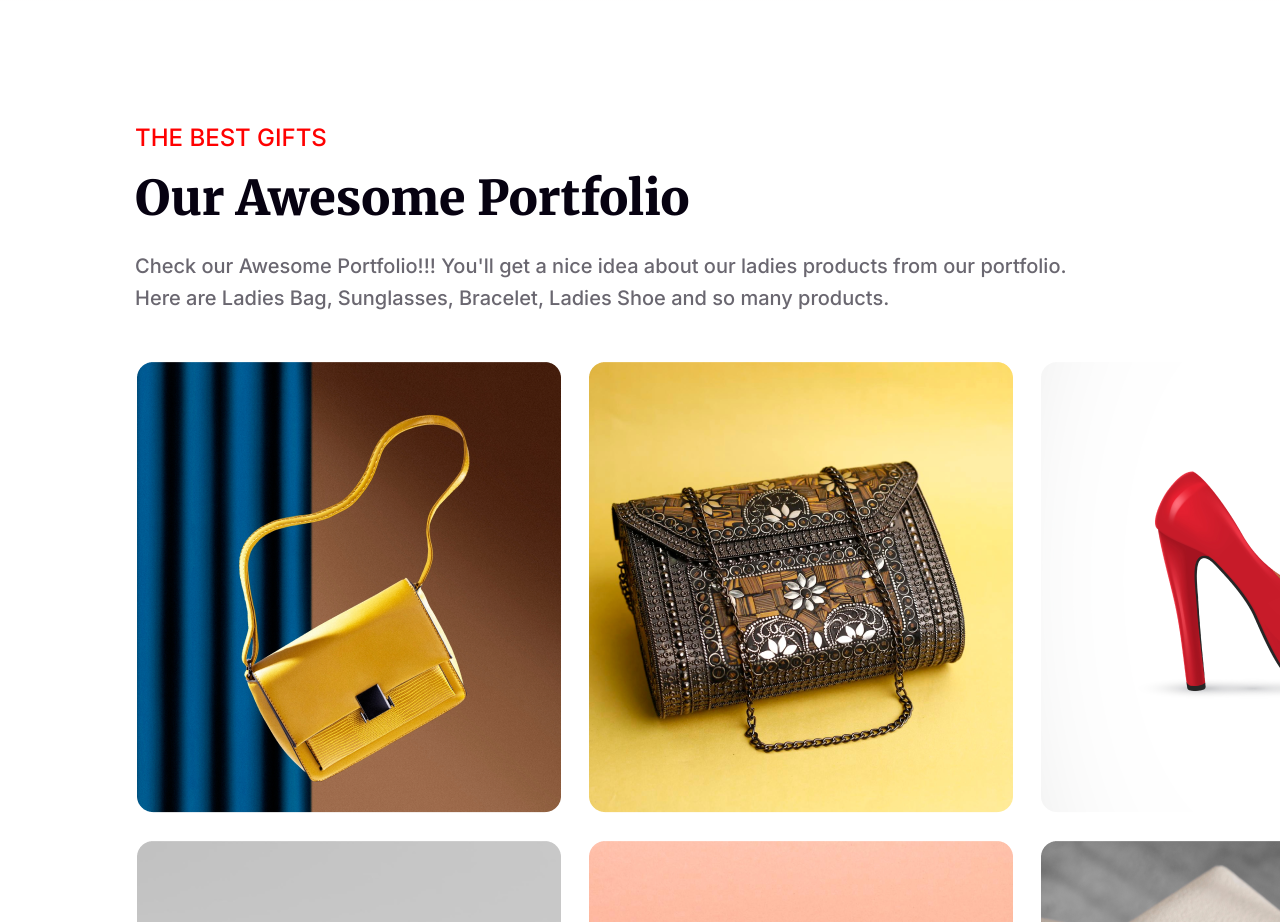
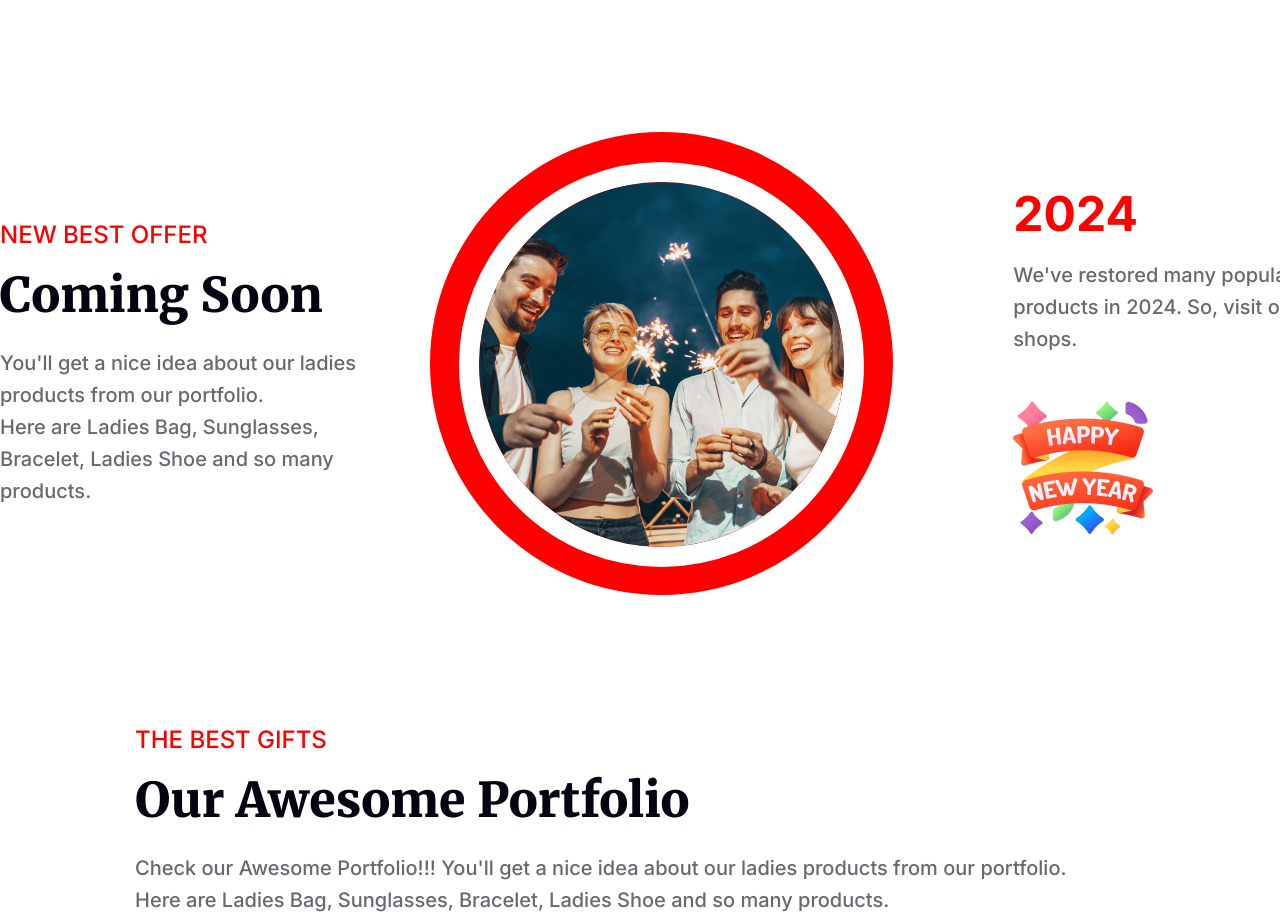
Before and after one commit to AbdulAzizChyMustakim/assignment-01-b9, a plain HTML site: page index.html in a window 1280 px wide. Shown: the part 2900-3822 px from the top of the page. Drawn offline with Linux system fonts and the light colour scheme.

Commit message:
bonus part done

```diff
--- a/index.html
+++ b/index.html
@@ -41,6 +41,24 @@
                    <button class="pdt-btn">join now</button>
             </div>
 
+        </section>
+        <!-- bonus part -->
+        <section class="bonus">
+            <div class="left">
+                <h5>NEW BEST OFFER</h5>
+                <h2>Coming Soon</h2>
+                <p> You'll get a nice idea about our ladies products from our portfolio. <br>
+                    Here are Ladies Bag, Sunglasses, Bracelet, Ladies Shoe and so many products.  </p>
+            </div>
+            <div class="bonus-img">
+                <div class="circle"><img src="resources/Ellipse 1.png" alt=""></div>
+
+            </div>
+            <div class="right">
+                <h3>2024</h3>
+                <p>We've restored many popular products in 2024. So, visit our shops.</p>
+                <img src="resources/Group 96.png" alt="">
+            </div>
         </section>
         <!-- portfolio part  -->
         <section class="portfolio-section">
--- a/styles.css
+++ b/styles.css
@@ -325,3 +325,89 @@ margin-bottom: 50px;
     font-weight: 500;
     line-height: normal;
 }
+                    /* bonus part */
+.bonus{
+    width: 1320px;
+    height: 482px;
+    margin: auto;
+    margin-top: 120px;
+    display: flex;
+    justify-content: space-around;
+    align-items: center;
+}
+.bonus-img{
+    display: flex;
+    justify-content: center;
+    align-items: center;
+    text-align: center;
+
+}
+.bonus-img img{
+    border: 20px solid white;
+    border-radius: 50%;
+    text-align: right;
+}
+.left{
+    margin-right: 70px;
+}
+.left h5{
+    color: #F00;
+    font-family: Inter;
+    font-size: 24px;
+    font-style: normal;
+    font-weight: 500;
+    line-height: normal;
+    margin-bottom: 16px;
+}
+.left h2{
+    color: #070211;
+    font-family: Merriweather;
+    font-size: 48px;
+    font-style: normal;
+    font-weight: 900;
+    line-height: normal;
+    text-transform: capitalize;
+    margin-bottom: 22px;
+}
+.left p{
+    color: rgba(7, 2, 17, 0.60);
+    font-family: Inter;
+    font-size: 20px;
+    font-weight: 400;
+    line-height: 32px;
+}
+.circle{
+    width: 463px;
+    height: 463px;
+    background-color: red;
+    border-radius: 50%;
+}
+.circle img{
+    margin-top: 30px;
+}
+.right{
+    margin-left: 120px;
+}
+.right h3{
+    color: #F00;
+    font-family: Inter;
+    font-size: 48px;
+    font-style: normal;
+    font-weight: 700;
+    line-height: normal;
+    margin-bottom: 16px;
+}
+.right p{
+    color: rgba(7, 2, 17, 0.60);
+    font-family: Inter;
+    font-size: 20px;
+    font-style: normal;
+    font-weight: 400;
+    line-height: 32px;
+    margin-bottom: 43px;
+}
+.right img{
+    width: 140px;
+    height: 140px;
+
+}
```
